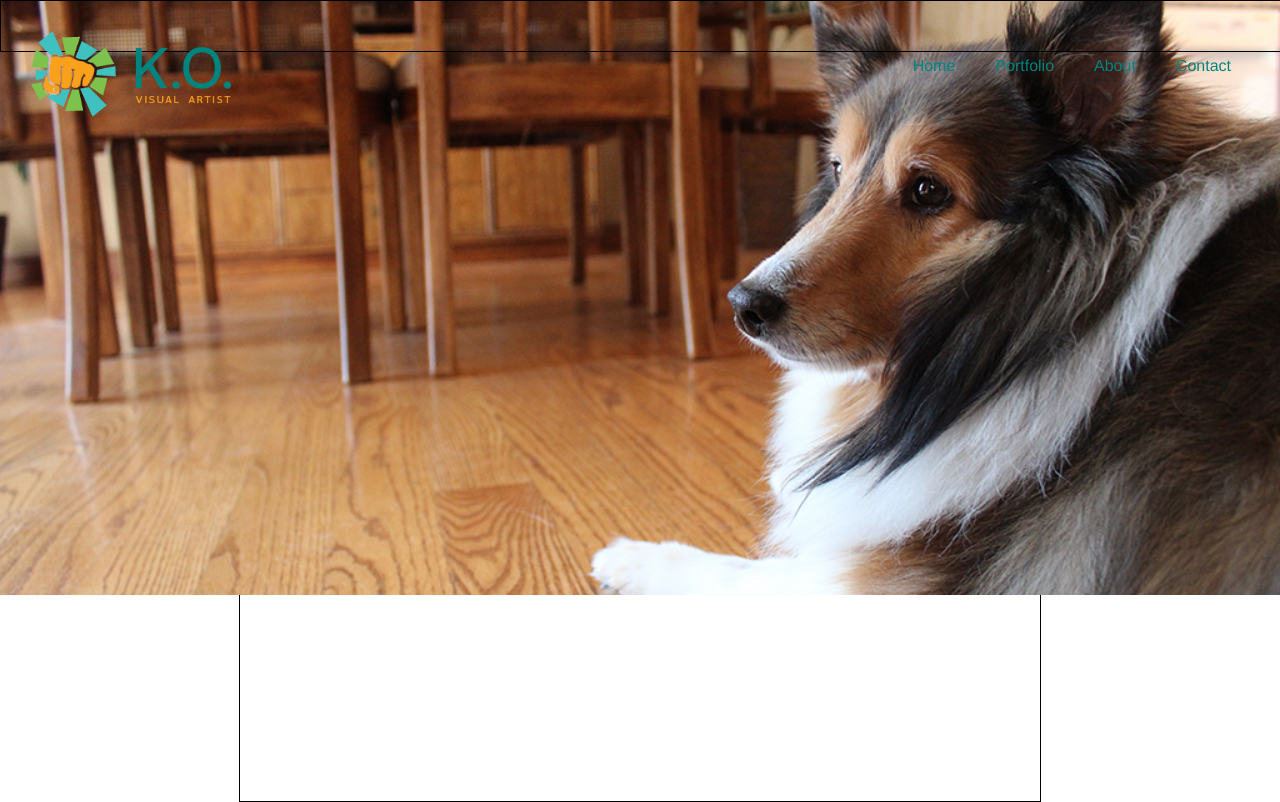
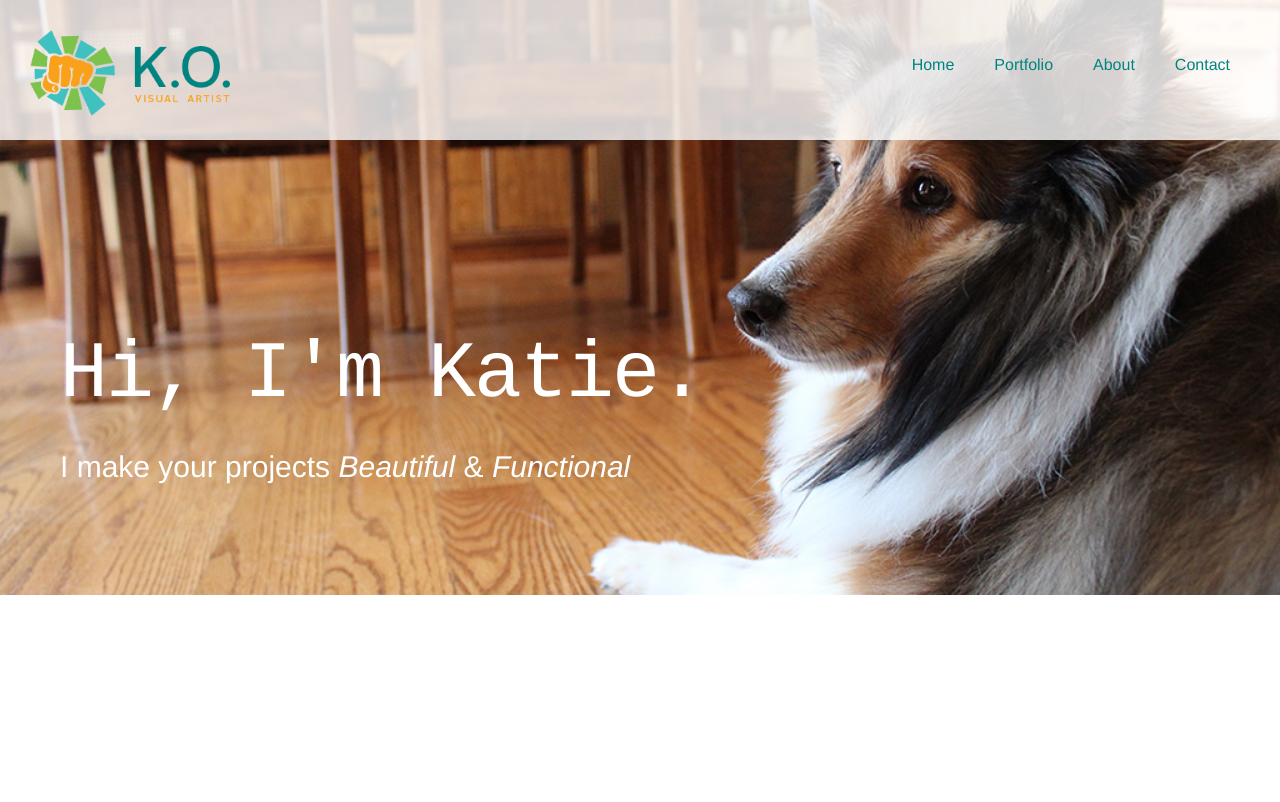
Before and after one commit to kataay17/testrepo, a plain HTML site: page index.html in a window 1280 px wide. Drawn offline with Linux system fonts and the light colour scheme.

Commit message:
home wrap

```diff
--- a/css/styles.css
+++ b/css/styles.css
@@ -16,12 +16,6 @@ body{
 
 }
 
-.wrap{
-	border: solid 1px black;
-	height: 100vh;
-	margin: 0 auto;
-	width: 800px;
-}
 
 .hannah{
 	width: 100%;
@@ -30,11 +24,10 @@ body{
 }
 
 .top-bar{
-	background-color: (255, 255, 255, .8);
+	background-color: rgba(255, 255, 255, .8);
 	z-index:2;
 	width: 100%;
-	height: 50px;
-	border: black 1px solid;
+	height: 140px;
 	position: absolute;
 
 }
@@ -69,8 +62,45 @@ nav ul li{
 	float: left;
 	padding: 20px;
 	cursor:pointer;
+	font-weight: lighter;
+	font-size: 16px;
 }
 
 nav ul li:hover{
+	color: #7cc24d;
+	font-weight: bold;
+}
+
+.wrap {
+	z-index: 3;
+	position: absolute;
+	padding:30px;
+	padding-top: 275px;
+	padding-left: 60px;
+}
+
+.wrap h1{
+	font-family: courier;
 	color: white;
+	font-weight: lighter;
+	font-size: 80px;
+	margin-bottom: 10px;
+	letter-spacing: -2px;
 }
+
+.wrap h2{
+	font-family: helvetica;
+	color: white;
+	font-weight: lighter;
+	font-size: 30px;
+	margin-top: 30px;
+}
+
+.footer{
+	background-color: #3fc1c0;
+	position: relative;
+	clear: both;
+	z-index: 3;
+	border: black 1px solid;
+
+}
--- a/index.html
+++ b/index.html
@@ -3,6 +3,7 @@
 	<head>
 		<title> Personal Site </title>
 		<link href="css/styles.css" type="text/css" rel="stylesheet"/>
+		<meta charset="utf-8">
 	</head>
 	<body>
 		<div class='header'>
@@ -18,9 +19,16 @@
 					</ul>
 			</nav>
 			</div>
+
+			<div class="wrap">
+				<h1>Hi, I'm Katie. </h1>
+				<h2> I make your projects <em>Beautiful</em> & <em> Functional </em></h2>
+
+			</div>
+
 		</div>
-		<div class='wrap'>
-		<h1> </h1>
-		</div>
+
+
+
 	</body>
 </html>
```
